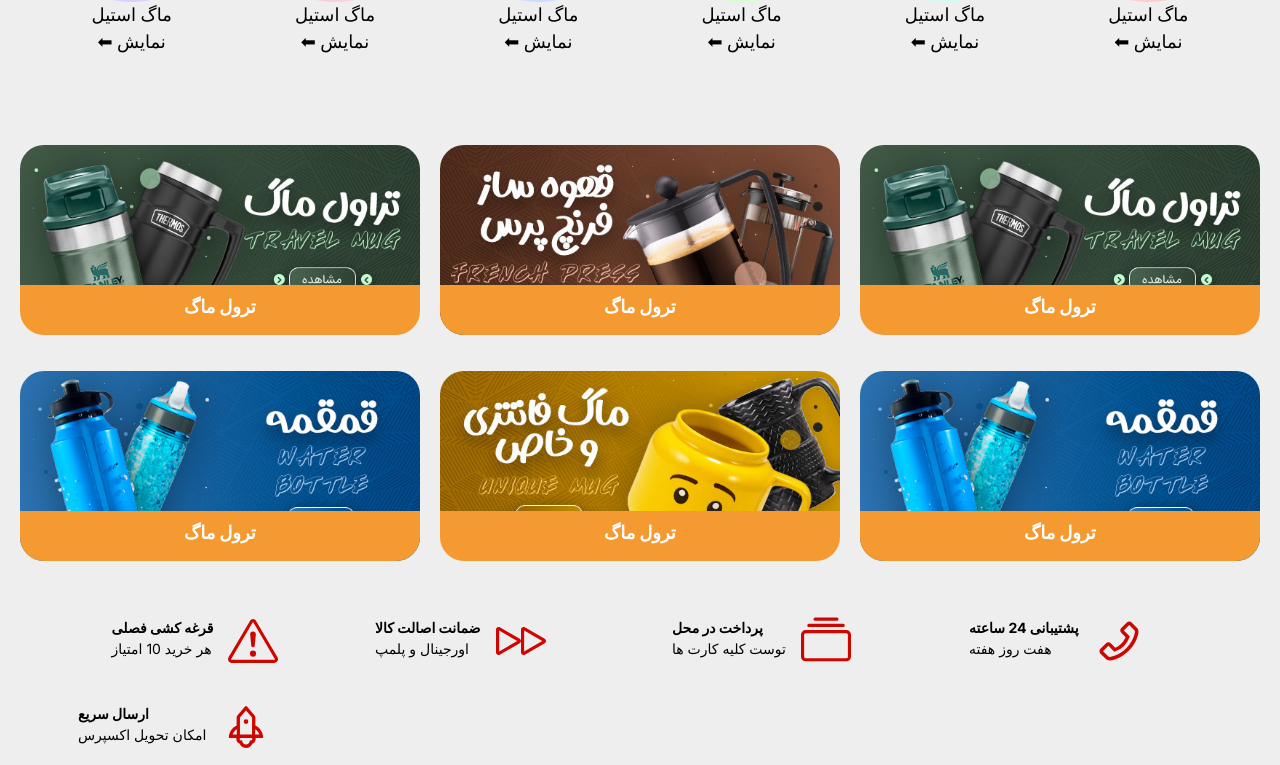
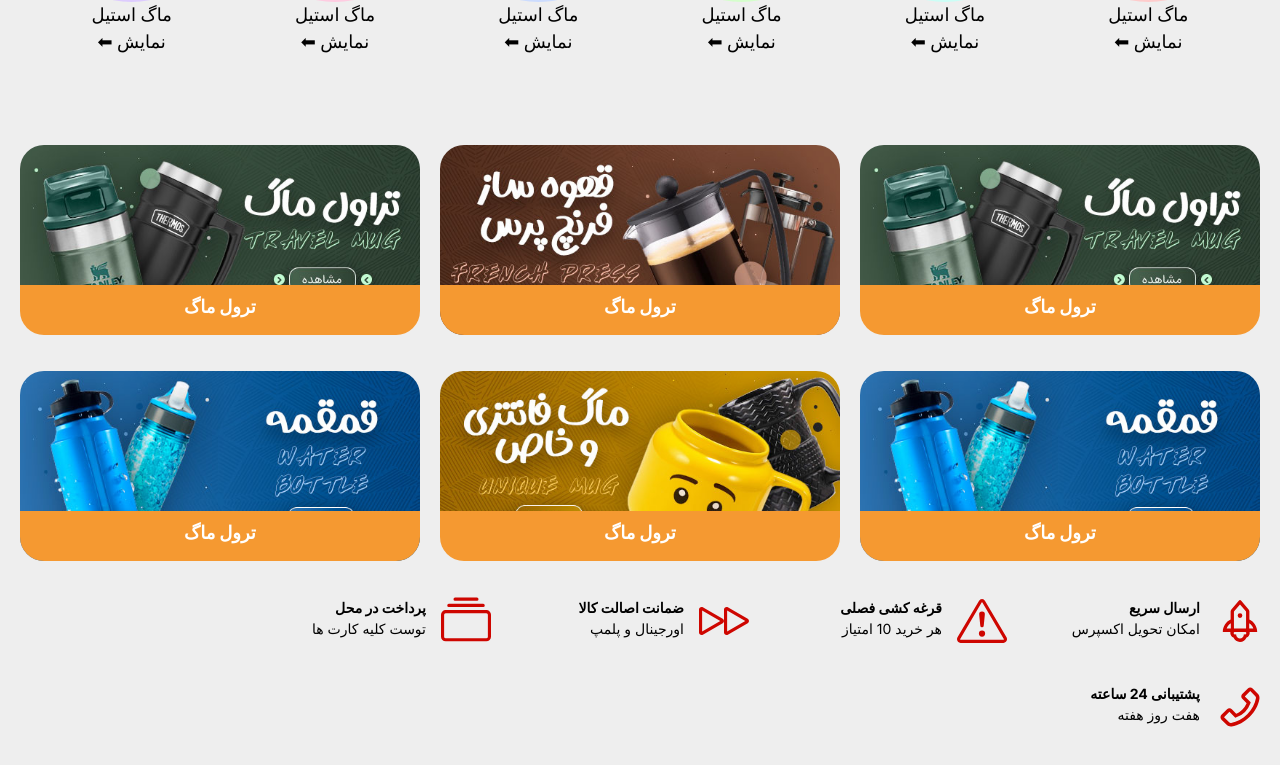
Before and after one commit to amirdity/jingil-nextjs, a Next.js app: page / in a window 1280 px wide. Shown: the part 914-1679 px from the top of the page. Built offline with nearby package versions, Linux system fonts and the light colour scheme.

Commit message:
Add files via upload

```diff
--- a/app/components/Grid/GridBox.jsx
+++ b/app/components/Grid/GridBox.jsx
@@ -10,8 +10,24 @@ import './grid.css'
 function GridBox() {
   const style = { fontSize: "50px" };
   return (
-    <div className="mx-[50px] gridT mt-10 h-[100px] gap-2 grid">
-      <div className="flex-row flex hover:bg-[#f59931] rounded-2xl hover:text-white mx-5 mb-2 justify-center">
+    <div className=" gridT gap-2 grid ">
+      <div className="flex-row-reverse flex hover:bg-[#f59931] rounded-2xl hover:text-white mx-2 mb-2  justify-end">
+        <div className="m-2">
+          <p className="font-bold"> ارسال سریع</p>
+          <p>امکان تحویل اکسپرس</p>
+        </div>
+        <motion.div
+          className="p-[7px] h-[70px] w-[54]"
+          whileHover={{ scale: 1.2, rotate: 20 }}
+        >
+          {" "}
+          <AiOutlineRocket
+            className="text-[#ce0600] hover:text-white"
+            style={style}
+          />{" "}
+        </motion.div>
+      </div>
+      <div className="flex-row-reverse flex hover:bg-[#f59931] rounded-2xl hover:text-white mx-2 mb-2  justify-end">
         <div className="m-2">
           <p className="font-bold"> قرغه کشی فصلی</p>
           <p>هر خرید 10 امتیاز</p>
@@ -27,7 +43,7 @@ function GridBox() {
           />{" "}
         </motion.div>
       </div>
-      <div className="flex-row flex hover:bg-[#f59931] rounded-2xl hover:text-white mx-5 mb-2 ">
+      <div className="flex-row-reverse flex hover:bg-[#f59931] rounded-2xl hover:text-white mx-2 mb-2  justify-end">
         <div className="m-2">
           <p className="font-bold">ضمانت اصالت کالا</p>
           <p>اورجینال و پلمپ </p>
@@ -43,7 +59,7 @@ function GridBox() {
           />{" "}
         </motion.div>
       </div>
-      <div className="flex-row flex hover:bg-[#f59931] rounded-2xl hover:text-white mx-5  mb-2">
+      <div className="flex-row-reverse flex hover:bg-[#f59931] rounded-2xl hover:text-white mx-2  mb-2 justify-end">
         <div className="m-2">
           <p className="font-bold">پرداخت در محل</p>
           <p>توست کلیه کارت ها</p>
@@ -59,7 +75,7 @@ function GridBox() {
           />{" "}
         </motion.div>
       </div>
-      <div className="flex-row flex hover:bg-[#f59931] rounded-2xl hover:text-white mx-5 mb-2 ">
+      <div className="flex-row-reverse flex hover:bg-[#f59931] rounded-2xl hover:text-white mx-2 mb-2  justify-end">
         <div className="m-2">
           <p className="font-bold">پشتیبانی 24 ساعته </p>
           <p>هفت روز هفته </p>
@@ -75,22 +91,6 @@ function GridBox() {
           />{" "}
         </motion.div>
       </div>
-      <div className="flex-row flex hover:bg-[#f59931] rounded-2xl hover:text-white mx-5 mb-2 ">
-        <div className="m-2">
-          <p className="font-bold"> ارسال سریع</p>
-          <p>امکان تحویل اکسپرس</p>
-        </div>
-        <motion.div
-          className="p-[7px] h-[70px] w-[54]"
-          whileHover={{ scale: 1.2, rotate: 20 }}
-        >
-          {" "}
-          <AiOutlineRocket
-            className="text-[#ce0600] hover:text-white"
-            style={style}
-          />{" "}
-        </motion.div>
-      </div>
     </div>
   );
 }
--- a/app/components/Grid/grid.css
+++ b/app/components/Grid/grid.css
@@ -1,4 +1,5 @@
 .gridT{
-  grid-template-columns: repeat(auto-fill, minmax(240px, 1fr));
-
+  grid-template-columns: repeat(auto-fill, minmax(200px, 250px));
+  grid-auto-flow: dense;
+  direction: rtl;
 }
```
